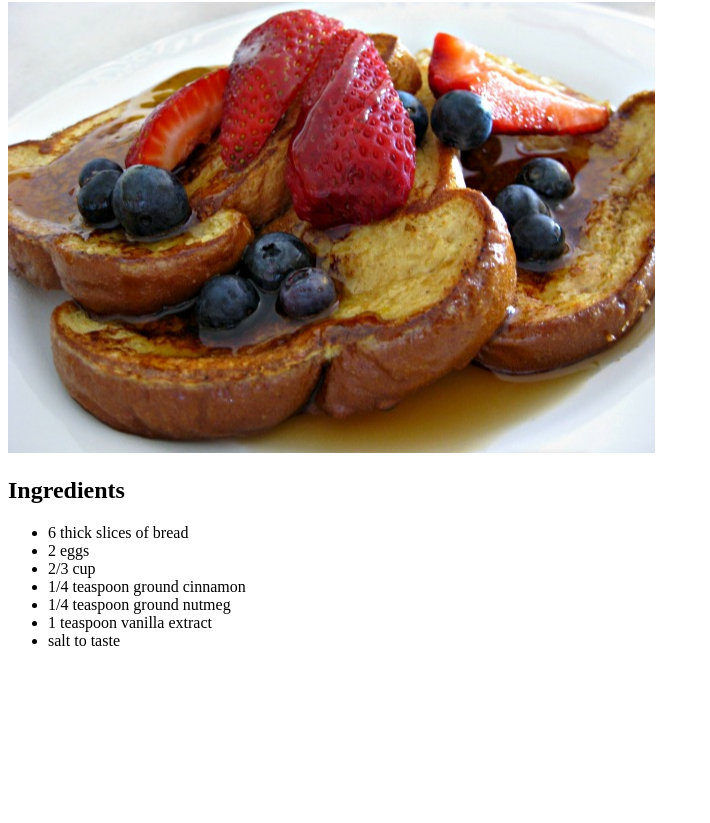
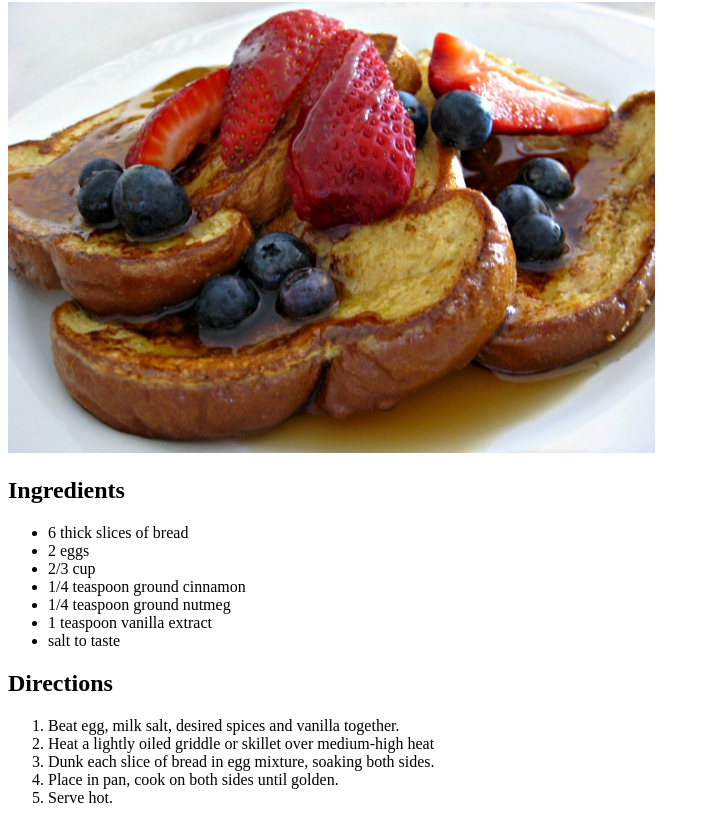
Before and after one commit to MarvCodeReady/odin-recipes, a plain HTML site: page recipes/frenchtoast.html in a window 1280 px wide. Shown: the part 78-901 px from the top of the page, without its empty margins (0-710 px from the left). Before the commit the page ends 800 px from the top, so only its background shows below. Drawn offline with Linux system fonts and the light colour scheme.

Commit message:
Added ordered list of directions

```diff
--- a/recipes/frenchtoast.html
+++ b/recipes/frenchtoast.html
@@ -20,5 +20,14 @@
             <li>1 teaspoon vanilla extract</li>
             <li>salt to taste</li>
         </ul>
+
+        <p><h2>Directions</h2></p>
+        <ol>
+            <li>Beat egg, milk salt, desired spices and vanilla together.</li>
+            <li>Heat a lightly oiled griddle or skillet over medium-high heat</li>
+            <li>Dunk each slice of bread in egg mixture, soaking both sides.</li>
+            <li>Place in pan, cook on both sides until golden.</li>
+            <li>Serve hot.</li>
+        </ol>
     </body>
 </html>
```
